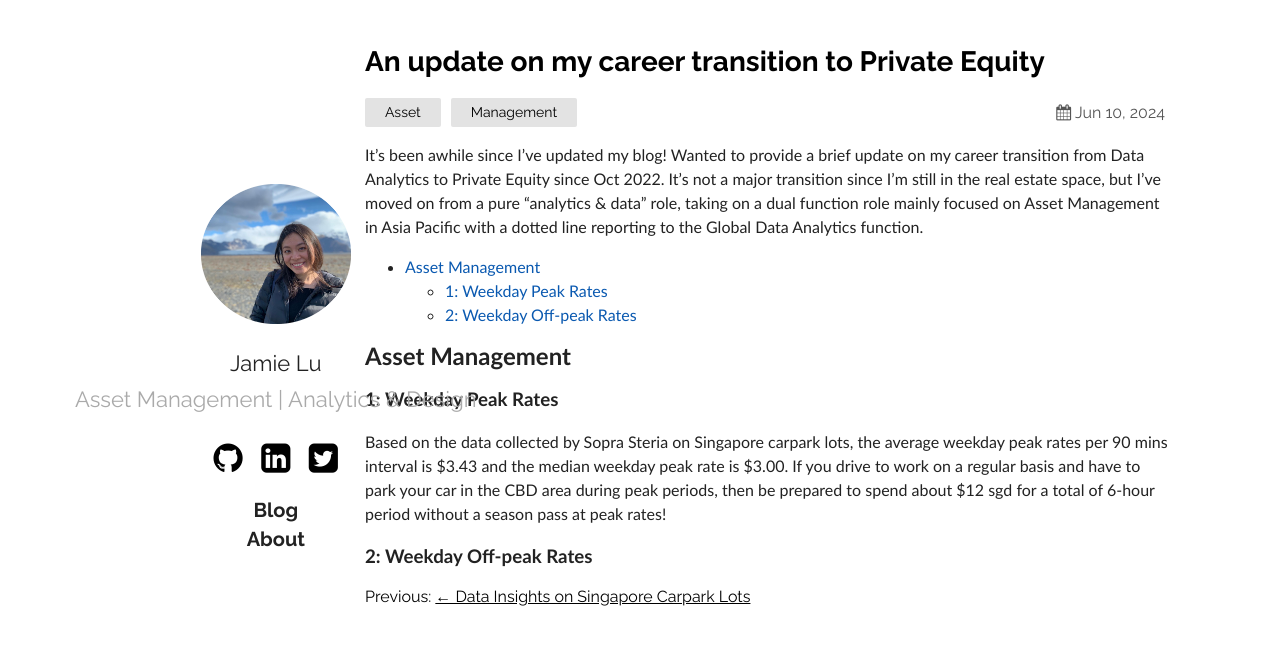
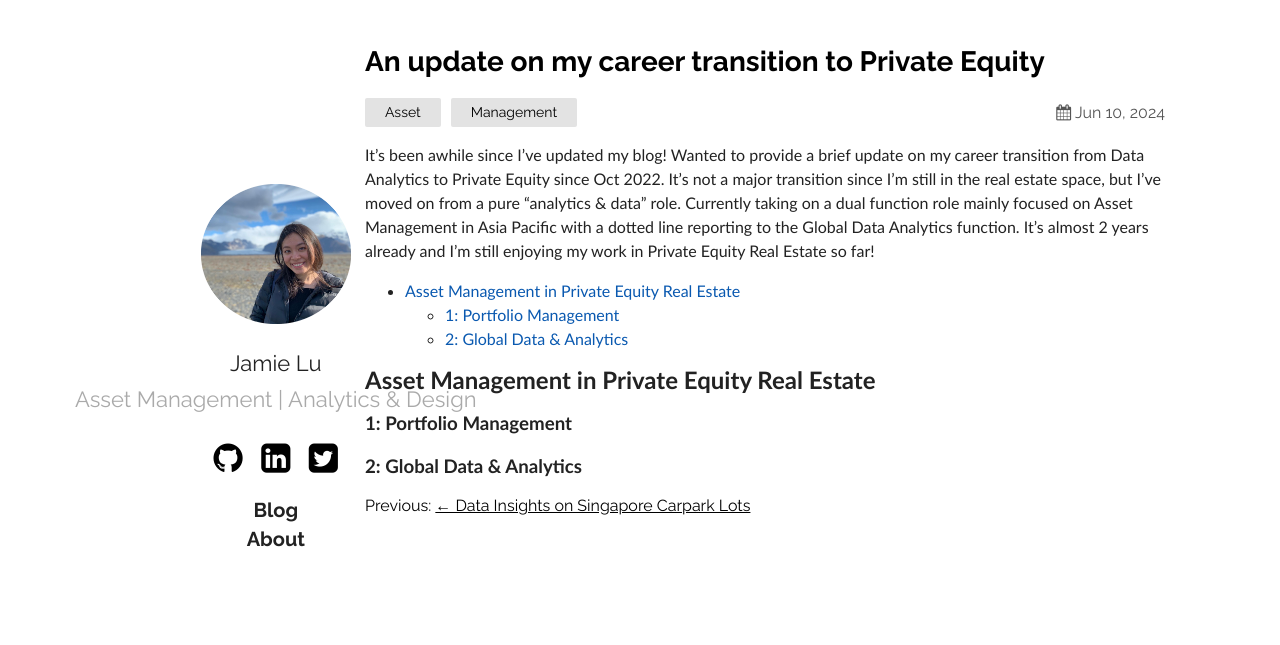
Before and after one commit to jamieqianhui/jamieqianhui.github.io, a Jekyll site: the page built from _posts/2024-06-11-An-update-of-my-career-transition-to-private-equity.markdown, in a window 1280 px wide. Shown: the top 645 px of the page. Built offline with Jekyll 4.4.1, drawn with Linux system fonts in a browser that asks for light colours.

Commit message:
Update 2024-06-11-An-update-of-my-career-transition-to-private-equity.markdown

```diff
--- a/_posts/2024-06-11-An-update-of-my-career-transition-to-private-equity.markdown
+++ b/_posts/2024-06-11-An-update-of-my-career-transition-to-private-equity.markdown
@@ -5,15 +5,16 @@ date:   2024-06-11 07:56:09 +0800
 categories: Asset Management
 ---
 
-It's been awhile since I've updated my blog! Wanted to provide a brief update on my career transition from Data Analytics to Private Equity since Oct 2022. It's not a major transition since I'm still in the real estate space, but I've moved on from a pure "analytics & data" role, taking on a dual function role mainly focused on Asset Management in Asia Pacific with a dotted line reporting to the Global Data Analytics function.
+It's been awhile since I've updated my blog! Wanted to provide a brief update on my career transition from Data Analytics to Private Equity since Oct 2022. It's not a major transition since I'm still in the real estate space, but I've moved on from a pure "analytics & data" role. Currently taking on a dual function role mainly focused on Asset Management in Asia Pacific with a dotted line reporting to the Global Data Analytics function. It's almost 2 years already and I'm still enjoying my work in Private Equity Real Estate so far!
 
 {: class="table-of-content"}
 * TOC
 {:toc}
 
-## Asset Management
+## Asset Management in Private Equity Real Estate
 
-### 1: Weekday Peak Rates
-Based on the data collected by Sopra Steria on Singapore carpark lots, the average weekday peak rates per 90 mins interval is $3.43 and the median weekday peak rate is $3.00. If you drive to work on a regular basis and have to park your car in the CBD area during peak periods, then be prepared to spend about $12 sgd for a total of 6-hour period without a season pass at peak rates!
 
-### 2: Weekday Off-peak Rates
+### 1: Portfolio Management
+
+
+### 2: Global Data & Analytics
```
